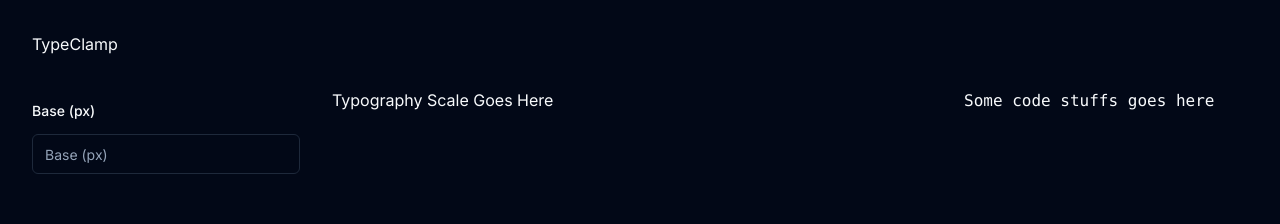
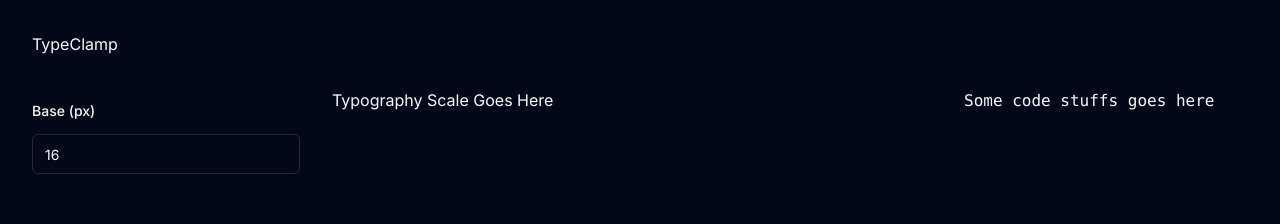
Before and after one commit to diomededavid/typeclamp, a Next.js app: page / in a window 1280 px wide. Shown: the top 224 px of the page. Built offline with nearby package versions, Linux system fonts and the light colour scheme.

Commit message:
state set match point

```diff
--- a/app/page.tsx
+++ b/app/page.tsx
@@ -47,7 +47,7 @@ export default function Home() {
             <div className="col-span-12 md:col-span-3 p-4">
                 <form className="flex flex-col gap-4">
                     {/*// @ts-ignore*/}
-                    <Input id="base" placeholder="Base (px)" type="number" label="Base (px)" name="Base" initalValue={form.base}/>
+                    <Input id="base" placeholder="Base (px)" type="number" label="Base (px)" name="Base" value={form.base}/>
                 </form>
             </div>
 
--- a/components/ui/form.tsx
+++ b/components/ui/form.tsx
@@ -1,176 +1,10 @@
-import * as React from "react"
-import * as LabelPrimitive from "@radix-ui/react-label"
-import { Slot } from "@radix-ui/react-slot"
-import {
-  Controller,
-  ControllerProps,
-  FieldPath,
-  FieldValues,
-  FormProvider,
-  useFormContext,
-} from "react-hook-form"
+// @ts-ignore
+export default function Form(props) {
+  const {children} = props;
 
-import { cn } from "@/lib/utils"
-import { Label } from "@/components/ui/label"
-
-const Form = FormProvider
-
-type FormFieldContextValue<
-  TFieldValues extends FieldValues = FieldValues,
-  TName extends FieldPath<TFieldValues> = FieldPath<TFieldValues>
-> = {
-  name: TName
+    return (
+        <div>
+          {children}
+        </div>
+    );
 }
-
-const FormFieldContext = React.createContext<FormFieldContextValue>(
-  {} as FormFieldContextValue
-)
-
-const FormField = <
-  TFieldValues extends FieldValues = FieldValues,
-  TName extends FieldPath<TFieldValues> = FieldPath<TFieldValues>
->({
-  ...props
-}: ControllerProps<TFieldValues, TName>) => {
-  return (
-    <FormFieldContext.Provider value={{ name: props.name }}>
-      <Controller {...props} />
-    </FormFieldContext.Provider>
-  )
-}
-
-const useFormField = () => {
-  const fieldContext = React.useContext(FormFieldContext)
-  const itemContext = React.useContext(FormItemContext)
-  const { getFieldState, formState } = useFormContext()
-
-  const fieldState = getFieldState(fieldContext.name, formState)
-
-  if (!fieldContext) {
-    throw new Error("useFormField should be used within <FormField>")
-  }
-
-  const { id } = itemContext
-
-  return {
-    id,
-    name: fieldContext.name,
-    formItemId: `${id}-form-item`,
-    formDescriptionId: `${id}-form-item-description`,
-    formMessageId: `${id}-form-item-message`,
-    ...fieldState,
-  }
-}
-
-type FormItemContextValue = {
-  id: string
-}
-
-const FormItemContext = React.createContext<FormItemContextValue>(
-  {} as FormItemContextValue
-)
-
-const FormItem = React.forwardRef<
-  HTMLDivElement,
-  React.HTMLAttributes<HTMLDivElement>
->(({ className, ...props }, ref) => {
-  const id = React.useId()
-
-  return (
-    <FormItemContext.Provider value={{ id }}>
-      <div ref={ref} className={cn("space-y-2", className)} {...props} />
-    </FormItemContext.Provider>
-  )
-})
-FormItem.displayName = "FormItem"
-
-const FormLabel = React.forwardRef<
-  React.ElementRef<typeof LabelPrimitive.Root>,
-  React.ComponentPropsWithoutRef<typeof LabelPrimitive.Root>
->(({ className, ...props }, ref) => {
-  const { error, formItemId } = useFormField()
-
-  return (
-    <Label
-      ref={ref}
-      className={cn(error && "text-destructive", className)}
-      htmlFor={formItemId}
-      {...props}
-    />
-  )
-})
-FormLabel.displayName = "FormLabel"
-
-const FormControl = React.forwardRef<
-  React.ElementRef<typeof Slot>,
-  React.ComponentPropsWithoutRef<typeof Slot>
->(({ ...props }, ref) => {
-  const { error, formItemId, formDescriptionId, formMessageId } = useFormField()
-
-  return (
-    <Slot
-      ref={ref}
-      id={formItemId}
-      aria-describedby={
-        !error
-          ? `${formDescriptionId}`
-          : `${formDescriptionId} ${formMessageId}`
-      }
-      aria-invalid={!!error}
-      {...props}
-    />
-  )
-})
-FormControl.displayName = "FormControl"
-
-const FormDescription = React.forwardRef<
-  HTMLParagraphElement,
-  React.HTMLAttributes<HTMLParagraphElement>
->(({ className, ...props }, ref) => {
-  const { formDescriptionId } = useFormField()
-
-  return (
-    <p
-      ref={ref}
-      id={formDescriptionId}
-      className={cn("text-sm text-muted-foreground", className)}
-      {...props}
-    />
-  )
-})
-FormDescription.displayName = "FormDescription"
-
-const FormMessage = React.forwardRef<
-  HTMLParagraphElement,
-  React.HTMLAttributes<HTMLParagraphElement>
->(({ className, children, ...props }, ref) => {
-  const { error, formMessageId } = useFormField()
-  const body = error ? String(error?.message) : children
-
-  if (!body) {
-    return null
-  }
-
-  return (
-    <p
-      ref={ref}
-      id={formMessageId}
-      className={cn("text-sm font-medium text-destructive", className)}
-      {...props}
-    >
-      {body}
-    </p>
-  )
-})
-FormMessage.displayName = "FormMessage"
-
-export {
-  useFormField,
-  Form,
-  FormItem,
-  FormLabel,
-  FormControl,
-  FormDescription,
-  FormMessage,
-  FormField,
-}
--- a/components/ui/input.tsx
+++ b/components/ui/input.tsx
@@ -1,24 +1,22 @@
 'use client'
-import {useState} from "react";
 import {cn} from "@/lib/utils";
 import {Label} from "@/components/ui/label";
 
 
 // @ts-ignore
 export default function Input(props) {
-    const { label, type, name, id, placeholder, className } = props;
+    // const [value, setValue] = useState('');
+    const {
+        id,
+        label,
+        type = 'text',
+        name,
+        value,
+        onChange,
+        className
+    } = props;
 
-    const [value, setValue] = useState('');
-    // @ts-ignore
-    const handleChange = (event) => {
-        setValue(event.target.value);
-    };
 
-    // @ts-ignore
-
-    const onChange = (event) => {
-        setValue(event.target.value);
-    };
 
     return (
         <>
@@ -27,13 +25,12 @@ export default function Input(props) {
                 id={id}
                 type={type}
                 name={name}
+                value={value}
+                onChange={onChange}
                 className={cn(
                     "flex h-10 w-full rounded-md border border-input bg-background px-3 py-2 text-sm ring-offset-background file:border-0 file:bg-transparent file:text-sm file:font-medium placeholder:text-muted-foreground focus-visible:outline-none focus-visible:ring-2 focus-visible:ring-ring focus-visible:ring-offset-2 disabled:cursor-not-allowed disabled:opacity-50",
                     className
                 )}
-                placeholder={placeholder}
-                value={value}
-                onChange={handleChange}
             />
             {/*<p>Input Value: {inputValue}</p>*/}
         </>
```
